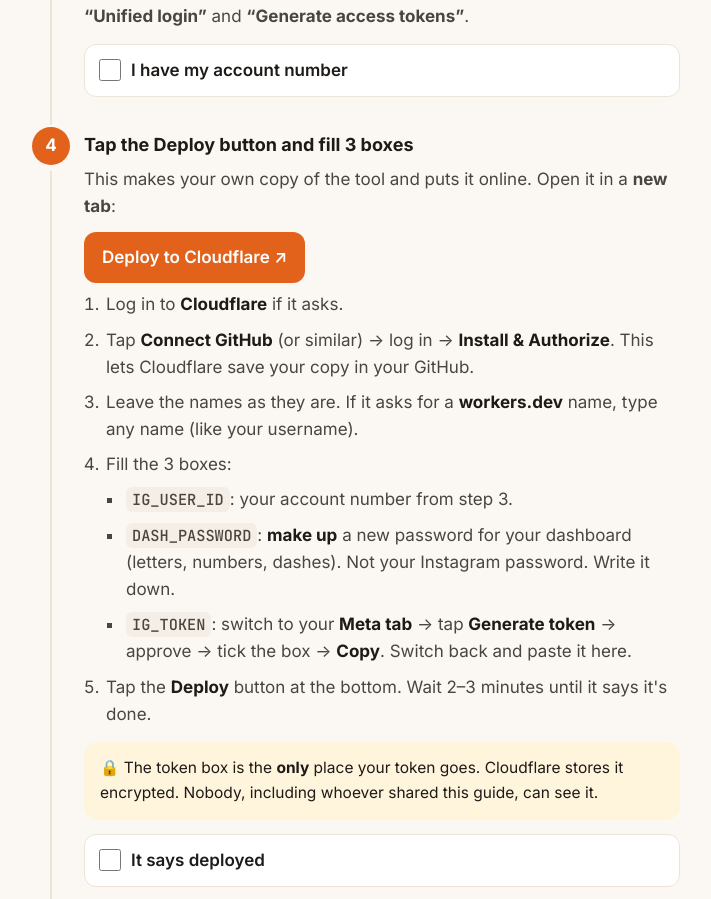
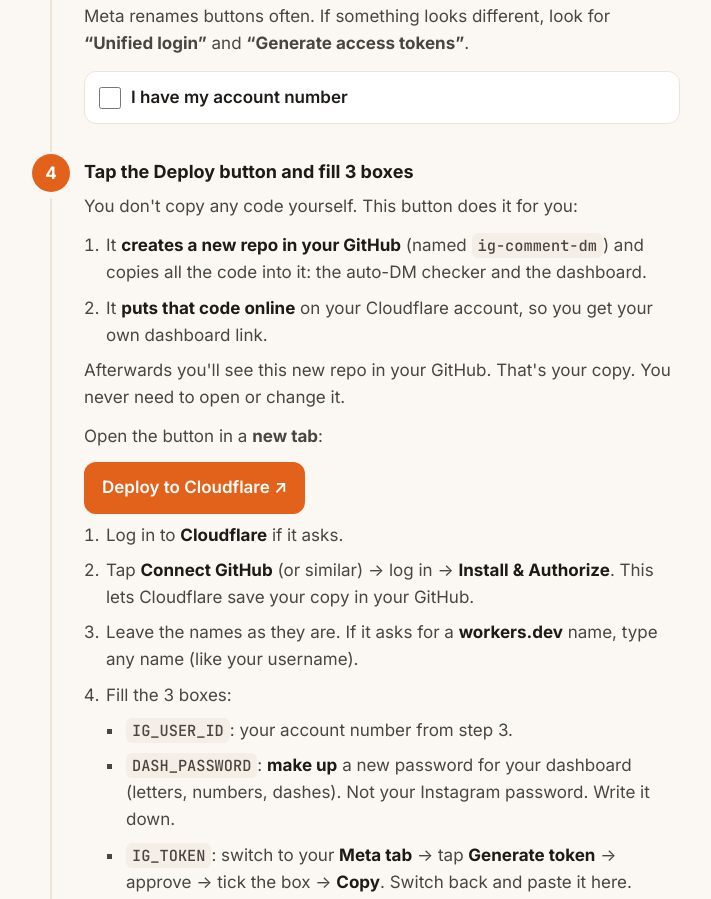
Before and after one commit to prasannakumar-09/ig-comment-dm-phone, a website: page docs/index.html in a window 1280 px wide. Shown: the part 2687-3586 px from the top of the page, without its empty margins (284-995 px from the left). Drawn offline with Linux system fonts and the light colour scheme.

Commit message:
Guide: explain that the Deploy button copies the code into your GitHub

```diff
--- a/docs/index.html
+++ b/docs/index.html
@@ -124,7 +124,7 @@
       <h3>Make two free accounts</h3>
       <p>Use the same email for both. Verify each email when it asks (check your inbox).</p>
       <ol class="do">
-        <li><b>GitHub:</b> it stores your own copy of the tool.</li>
+        <li><b>GitHub:</b> a free place to keep your own copy of the tool's code. The Deploy button in step 4 copies the code there for you.</li>
         <li><b>Cloudflare:</b> it runs the tool online, every 5 minutes, for free.</li>
       </ol>
       <div class="btns">
@@ -156,7 +156,13 @@
 
     <li data-step="deploy">
       <h3>Tap the Deploy button and fill 3 boxes</h3>
-      <p>This makes your own copy of the tool and puts it online. Open it in a <b>new tab</b>:</p>
+      <p>You don't copy any code yourself. This button does it for you:</p>
+      <ol class="do">
+        <li>It <b>creates a new repo in your GitHub</b> (named <code>ig-comment-dm</code>) and copies all the code into it: the auto-DM checker and the dashboard.</li>
+        <li>It <b>puts that code online</b> on your Cloudflare account, so you get your own dashboard link.</li>
+      </ol>
+      <p>Afterwards you'll see this new repo in your GitHub. That's your copy. You never need to open or change it.</p>
+      <p>Open the button in a <b>new tab</b>:</p>
       <div class="btns"><a class="btn accent" href="https://deploy.workers.cloudflare.com/?url=https://github.com/prasannakumar-09/ig-comment-dm-phone" target="_blank" rel="noopener">Deploy to Cloudflare ↗</a></div>
       <ol class="do">
         <li>Log in to <b>Cloudflare</b> if it asks.</li>
```
